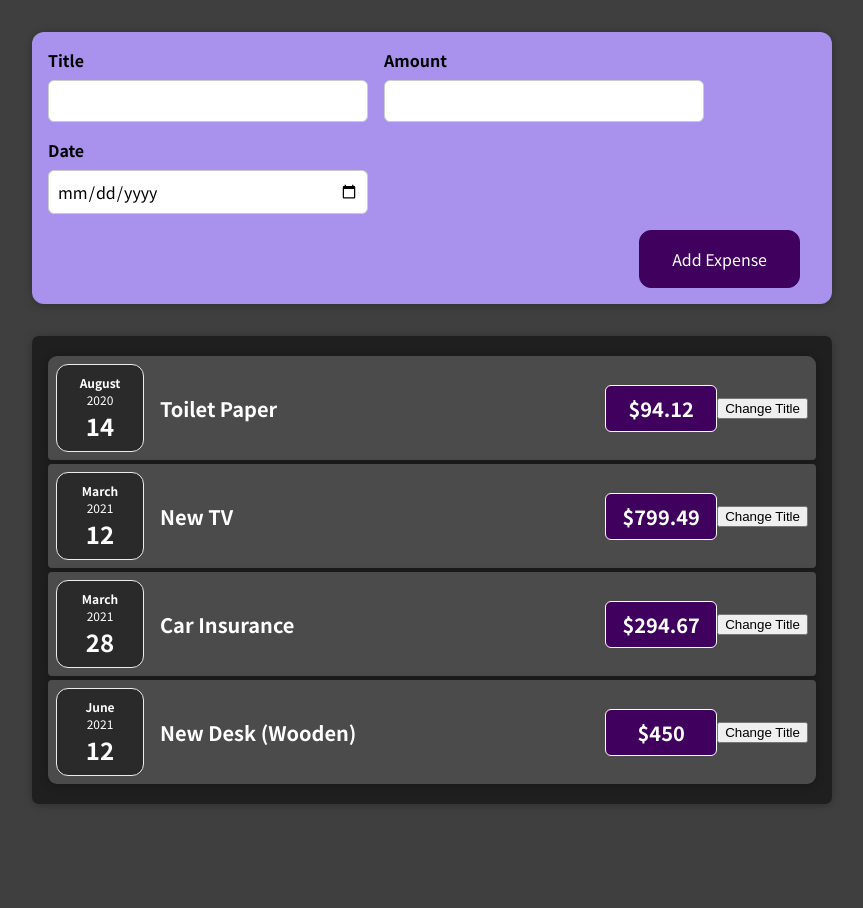
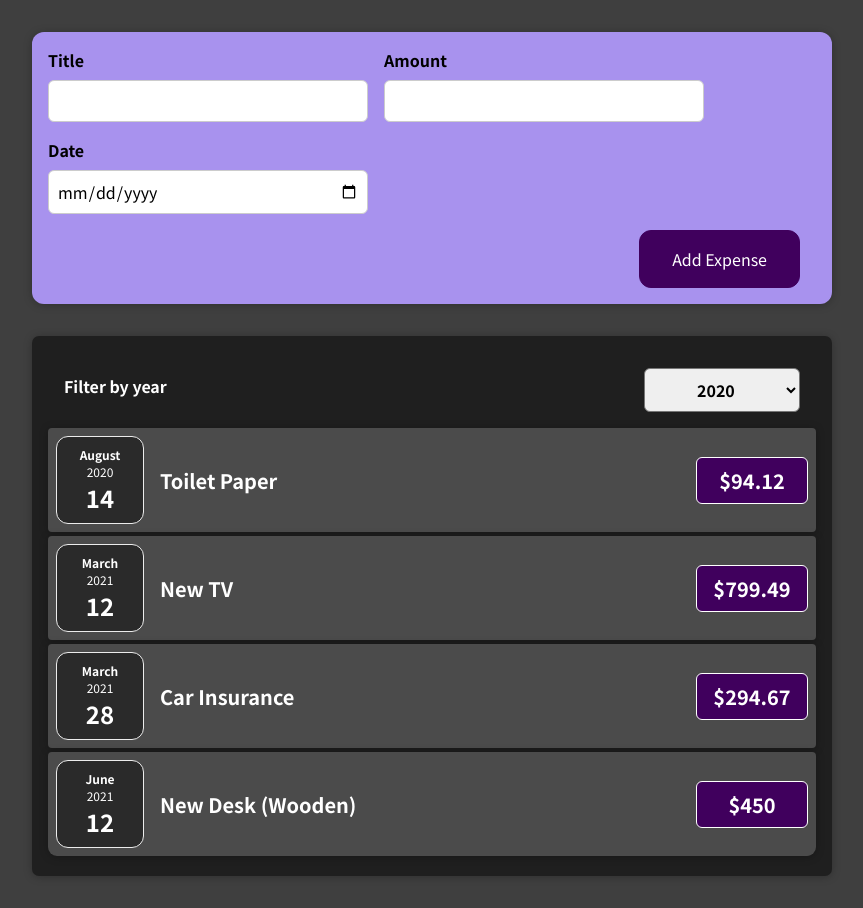
Before and after one commit to vilmarcabanero/react-expense-tracker, a React (Create React App) app: page / in a window 1280 px wide. Shown: the whole page, without its empty margins (208-1071 px from the left). Before the commit the page ends 836 px from the top, so only its background shows below. Built offline with nearby package versions, Linux system fonts and the light colour scheme.

Commit message:
60. Controlled vs Uncontrolled Components & Stateless vs Stateful Components

```diff
--- a/src/components/Expenses/ExpenseItem.js
+++ b/src/components/Expenses/ExpenseItem.js
@@ -1,27 +1,17 @@
-import React, { useState } from 'react'
+import React from 'react'
 import ExpenseDate from './ExpenseDate'
 import Card from '../UI/Card'
 import './ExpenseItem.css'
 
 const ExpenseItem = props => {
 	// let title = props.title
-	const [title, setTitle] = useState(props.title)
-
-	console.log('ExpenseItem evaluated by React')
-
-	const clickHandler = () => {
-		setTitle('Updated!')
-		console.log(title)
-	}
 	return (
 		<Card className='expense-item'>
 			<ExpenseDate date={props.date} />
 			<div className='expense-item__description'>
-				<h2>{title}</h2>
+				<h2>{props.title}</h2>
 				<div className='expense-item__price'>${props.amount} </div>
 			</div>
-
-			<button onClick={clickHandler}>Change Title</button>
 		</Card>
 	)
 }
--- a/src/components/Expenses/Expenses.js
+++ b/src/components/Expenses/Expenses.js
@@ -1,11 +1,17 @@
-import React from 'react'
+import React, { useState} from 'react'
 import ExpenseItem from './ExpenseItem'
 import Card from '../UI/Card'
 import './Expenses.css'
+import ExpensesFilter from './ExpensesFilter';
 
 const Expenses = props => {
+	const [filteredYear, setFilteredYear] = useState('2020')
+	const filterChangeHandler = selectedYear => {
+		setFilteredYear(selectedYear)
+	}
 	return (
 		<Card className='expenses'>
+			<ExpensesFilter selected={filteredYear} onChangeFilter={filterChangeHandler}/>
 			<ExpenseItem
 				title={props.items[0].title}
 				amount={props.items[0].amount}
--- /dev/null
+++ b/src/components/Expenses/ExpensesFilter.css
@@ -0,0 +1,24 @@
+.expenses-filter {
+  color: white;
+  padding: 0 1rem;
+}
+
+.expenses-filter__control {
+  display: flex;
+  width: 100%;
+  align-items: center;
+  justify-content: space-between;
+  margin: 1rem 0;
+}
+
+.expenses-filter label {
+  font-weight: bold;
+  margin-bottom: 0.5rem;
+}
+
+.expenses-filter select {
+  font: inherit;
+  padding: 0.5rem 3rem;
+  font-weight: bold;
+  border-radius: 6px;
+}
--- /dev/null
+++ b/src/components/Expenses/ExpensesFilter.js
@@ -0,0 +1,25 @@
+import React from 'react';
+
+import './ExpensesFilter.css';
+
+const ExpensesFilter = (props) => {
+  const dropdownChangeHandler = (event) => {
+    props.onChangeFilter(event.target.value)
+  }
+
+  return (
+    <div className='expenses-filter'>
+      <div className='expenses-filter__control'>
+        <label>Filter by year</label>
+        <select value={props.selected} onChange={dropdownChangeHandler}>
+          <option value='2022'>2022</option>
+          <option value='2021'>2021</option>
+          <option value='2020'>2020</option>
+          <option value='2019'>2019</option>
+        </select>
+      </div>
+    </div>
+  );
+};
+
+export default ExpensesFilter;
```
Also changed, not shown: 1 other file (tests, documents, lock files or other folders).
